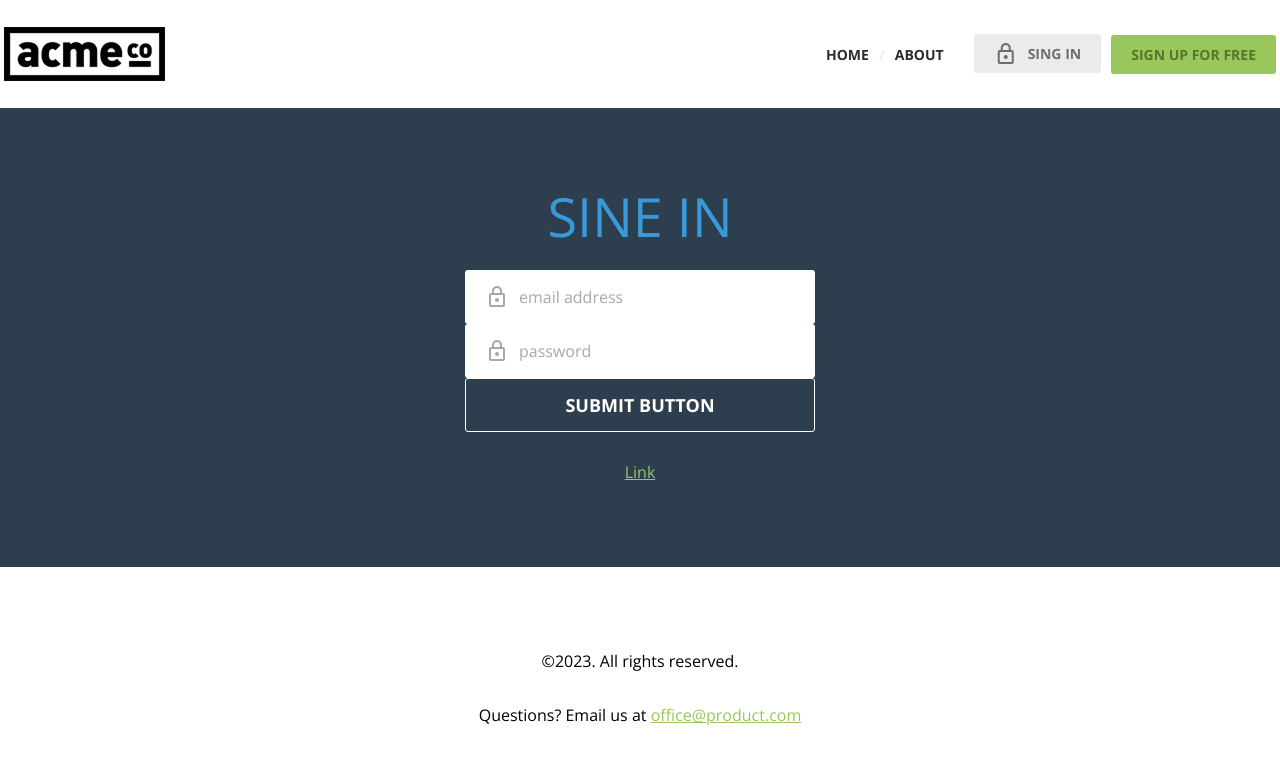
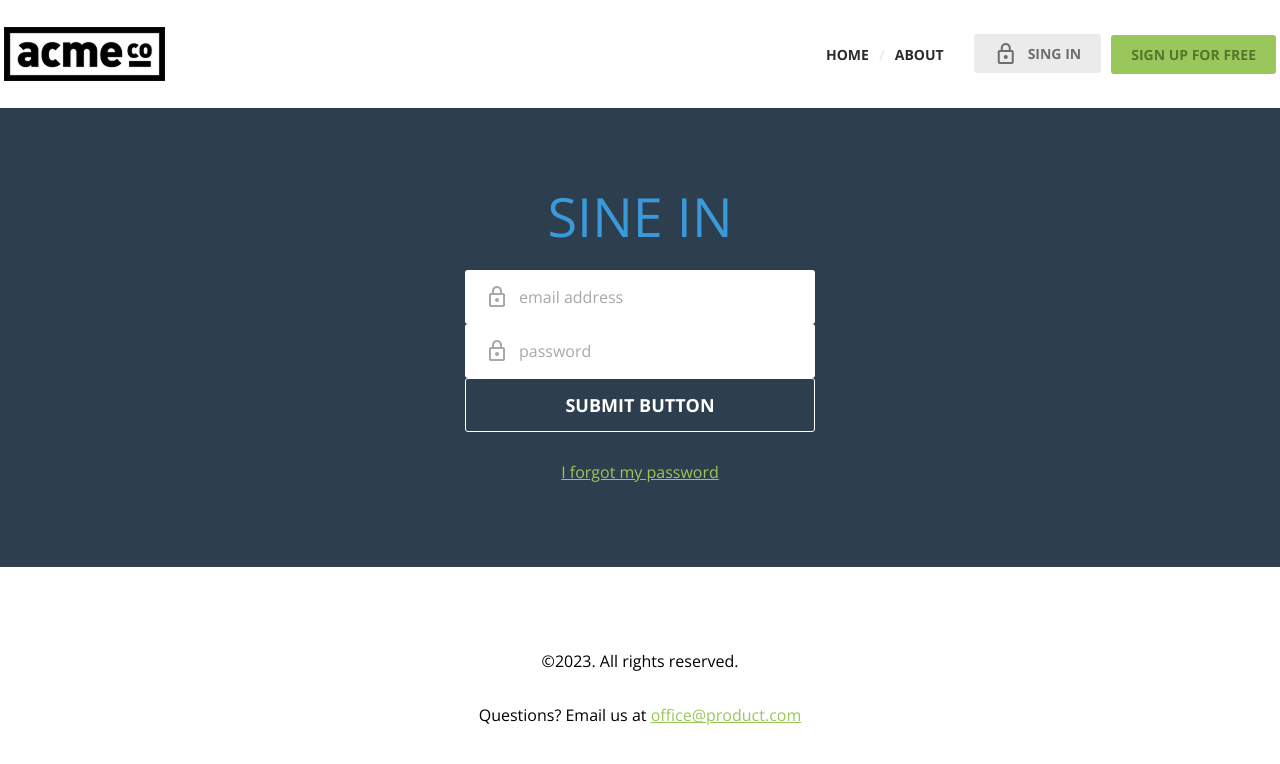
Before and after one commit to meekyung/acme-portfolio, a plain HTML site: page sign_in.html in a window 1280 px wide. Drawn offline with nearby package versions, Linux system fonts and the light colour scheme.

Commit message:
feat: 추가

```diff
--- a/sign_in.html
+++ b/sign_in.html
@@ -45,7 +45,7 @@
       </div>
       <button class="button">Submit Button</button>
     </form>
-    <a href="" class="link primary">Link</a>
+    <a href="" class="link primary">I forgot my password</a>
     </div>
   </main>
   <footer>
```
